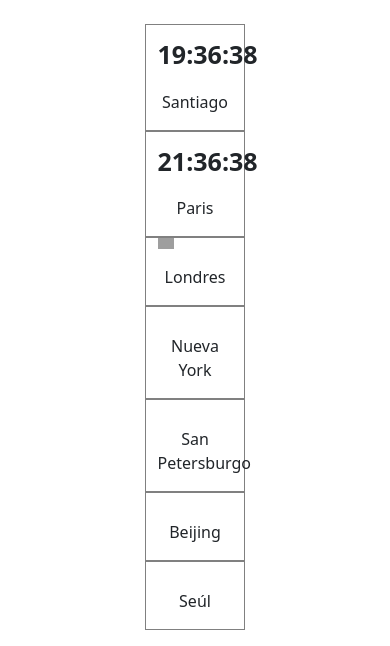
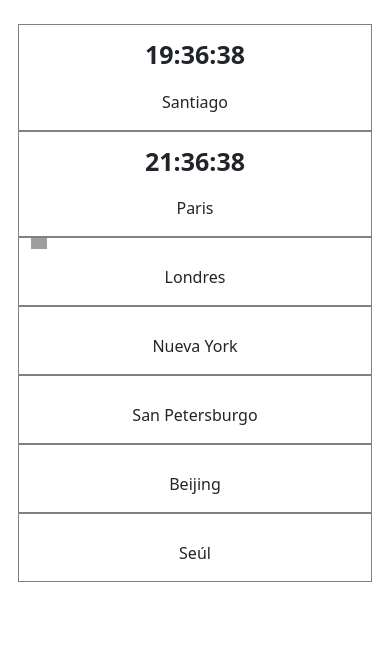
Before and after one commit to CarlosArosGit/HORASALREDEDORDELMUNDO, a plain HTML site: page index.html in a window 390 px wide. Drawn offline with nearby package versions, Linux system fonts and the light colour scheme; grey boxes are pictures that could not be loaded.

Commit message:
Add mobile

```diff
--- a/assets/css/styles.css
+++ b/assets/css/styles.css
@@ -17,3 +17,9 @@
     display: flex;
     align-items: center;
 }
+
+@media only screen and (max-width: 600px) {
+    .contenedor {
+        width: 90%;
+    }
+  }
```
